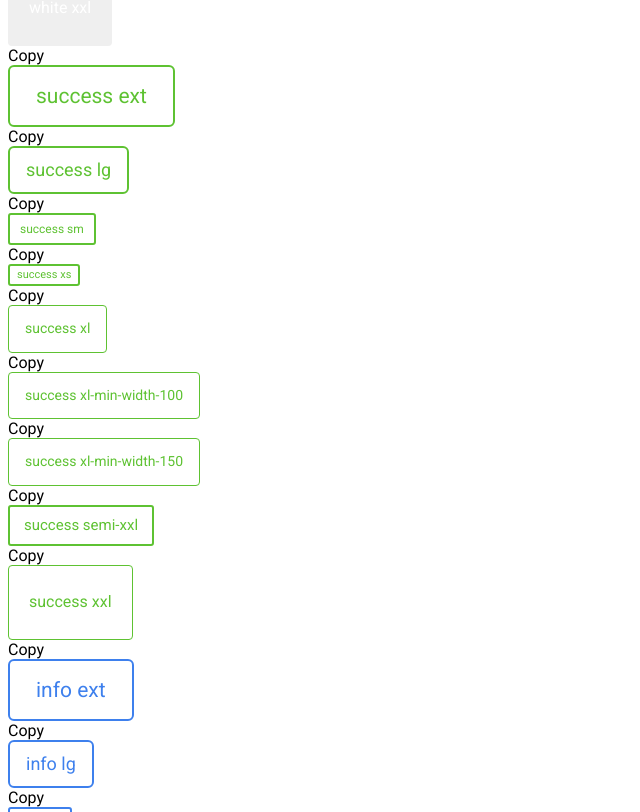
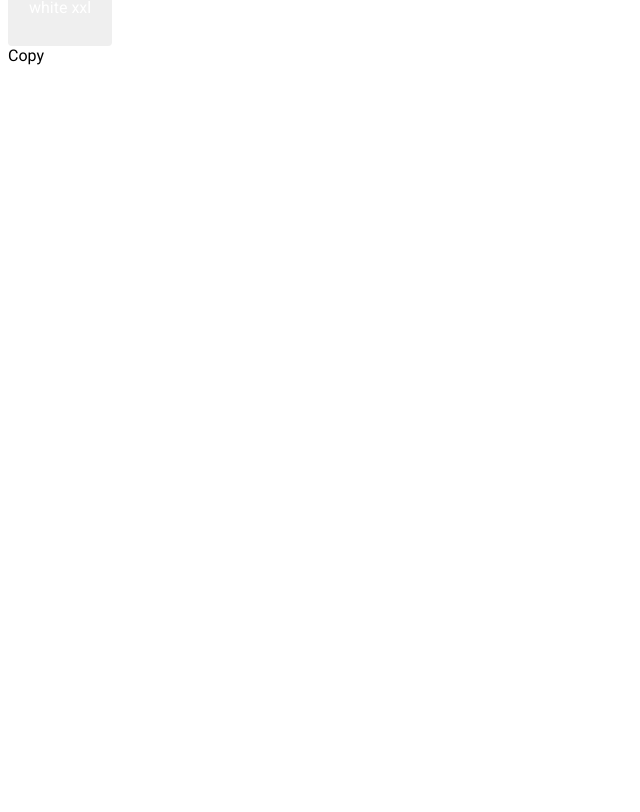
Before and after one commit to anna7461/learning-area, an Angular app: page / in a window 1280 px wide. Shown: the part 6473-7285 px from the top of the page, without its empty margins (0-640 px from the left). After the commit the page ends 6546 px from the top, so only its background shows below. Built offline with nearby package versions, Linux system fonts and the light colour scheme.

Commit message:
2 files modified

```diff
--- a/src/app/app.component.html
+++ b/src/app/app.component.html
@@ -8,12 +8,24 @@
         size="{{ size }}"
       ></app-button>
     </div>
-    <div (click)="copyText(type, size)" class="copy">Copy</div>
-    <div *ngIf="fallback" class="fallback-success">Copied</div>
+    <div
+      (click)="copyText(type, size)"
+      id="copyHandler_{{ 'buttonElement{{ i }}' }}"
+      class="copy"
+    >
+      Copy
+    </div>
+    <div
+      *ngIf="showFallback"
+      class="fallback-success"
+      id="fallbackMessage_{{ 'buttonElement{{ i }}' }}"
+    >
+      Copied
+    </div>
   </ng-container>
 </ng-container>
 
-<ng-container *ngFor="let type of types; let i = index">
+<!-- <ng-container *ngFor="let type of types; let i = index">
   <ng-container *ngFor="let size of sizes; let i = index">
     <app-button
       #buttonElement
@@ -26,4 +38,4 @@
     <div (click)="copyText(type, size, true)" class="copy">Copy</div>
     <div *ngIf="fallback" class="fallback-success">Copied</div>
   </ng-container>
-</ng-container>
+</ng-container> -->
--- a/src/app/app.component.ts
+++ b/src/app/app.component.ts
@@ -9,9 +9,9 @@ import { ButtonComponent } from './shared-components/buttons/button/button.compo
 export class AppComponent {
   name = 'Angular ' + VERSION.major;
 
-  public fallback: any;
+  public showFallback: any;
 
-  @ViewChild('buttonElement', { static: false }) anna;
+  // @ViewChild('buttonElement', { static: false }) anna;
 
   types = [
     'success',
@@ -49,8 +49,9 @@ export class AppComponent {
   //     this.fallback = true;
   //   }, 100);
   // }
+  // public showFallback(message: string, type: string) {}
 
-  public copyText(size: string, type: string, outline = false) {
+  public copyText(size: string, type: string, outline = false): void {
     let x = `<app-button`;
 
     if (size) x += ` size="${size}"`;
@@ -58,8 +59,8 @@ export class AppComponent {
     if (outline) x += ` outline`;
     x += `></app-button>`;
     navigator.clipboard.writeText(x);
-    setTimeout(() => (this.fallback = true));
+    this.showFallback = true;
   }
 }
 // <button class="mbz-btn mbz-btn-success"><span class="mbz-icon">i</span><span class="asd">Success</span></button>
-//
+//<app-button size="success" type="ext"></app-button><app-button size="success" type="lg"></app-button><app-button size="info" type="ext"></app-button><app-button size="warning" type="xl"></app-button>
```
